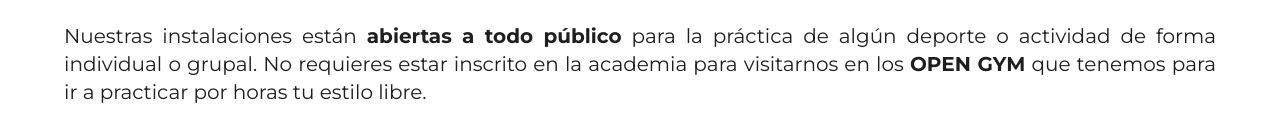
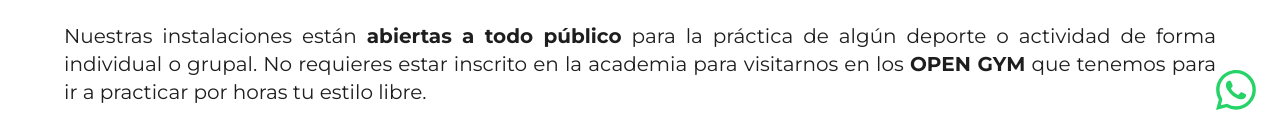
Before and after one commit to FrancoMeneses/titanesLP, a React (Vite) app: page / in a window 1280 px wide. Shown: the part 666-800 px from the top of the page. Built offline with nearby package versions, Linux system fonts and the light colour scheme; what tw-elements would draw is missing.

Commit message:
whastapp btn added

```diff
--- a/src/App.jsx
+++ b/src/App.jsx
@@ -1,4 +1,4 @@
-import { Footer, Inicio, Sucursal1, Sucursal2, Cheerleading, Parkour, Gimnasia, Aviso } from './imports'
+import { Footer, Inicio, Sucursal1, Sucursal2, Cheerleading, Parkour, Gimnasia, Aviso, Whatsapp } from './imports'
 import { createBrowserRouter, RouterProvider, Outlet } from 'react-router-dom'
 
 import { Navbar } from './components/navbar'
@@ -8,6 +8,7 @@ const HeaderLayout = () => {
     <div className="font-display">
     <Navbar/>
       <Outlet/>
+      <Whatsapp/>
     <Footer/>
     </div>
   )
--- /dev/null
+++ b/src/components/whatsapp.jsx
@@ -0,0 +1,11 @@
+import { BsWhatsapp } from "react-icons/bs"
+
+export const Whatsapp = () => {
+  return (
+    <div className="fixed right-4 bottom-4 w-12 h-12">
+      <a href="https://wa.me/2212345135?text=Quiero%20agendar%20mi%20clase%20muestra" className="text-white bg-[#25d366] cursor-pointer hover:-translate-y-1 hover:scale-110 transition ease-in duration-300">
+      <BsWhatsapp className="w-10 h-10 fill-[#25d366] stroke-[#25d366]"></BsWhatsapp>
+      </a>
+    </div>
+  )
+}
--- a/src/imports.jsx
+++ b/src/imports.jsx
@@ -1,5 +1,6 @@
 import { Navbar } from "./components/navbar"
 import { Footer } from "./components/footer"
+import { Whatsapp } from "./components/whatsapp"
 import { Inicio } from "./pages/Inicio"
 import { Sucursal1 } from "./pages/Sucursales/Sucursal1"
 import { Sucursal2 } from "./pages/Sucursales/Sucursal2"
@@ -10,6 +11,7 @@ import { Aviso } from "./pages/Aviso"
 
 export { Navbar }
 export { Footer }
+export { Whatsapp }
 export { Inicio }
 export { Sucursal1 }
 export { Sucursal2 }
```
